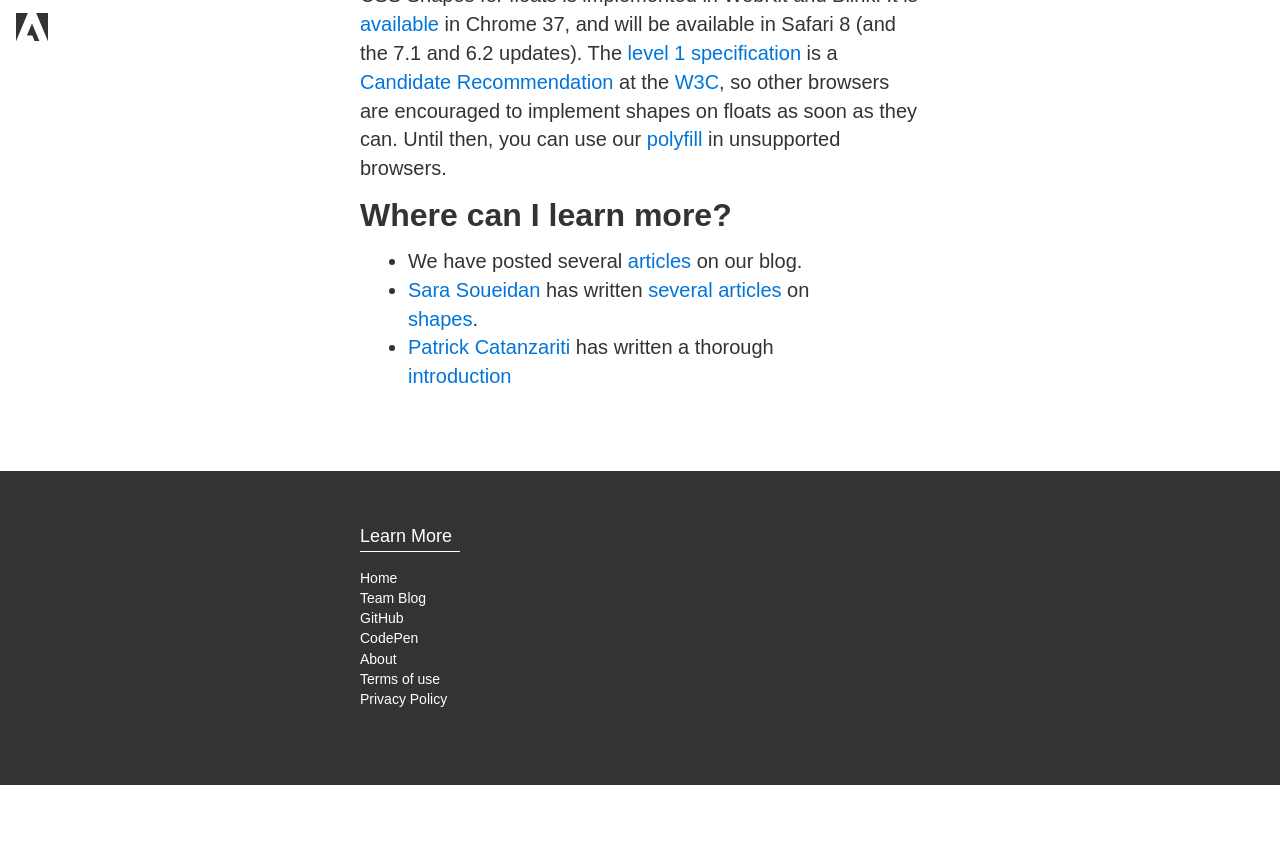
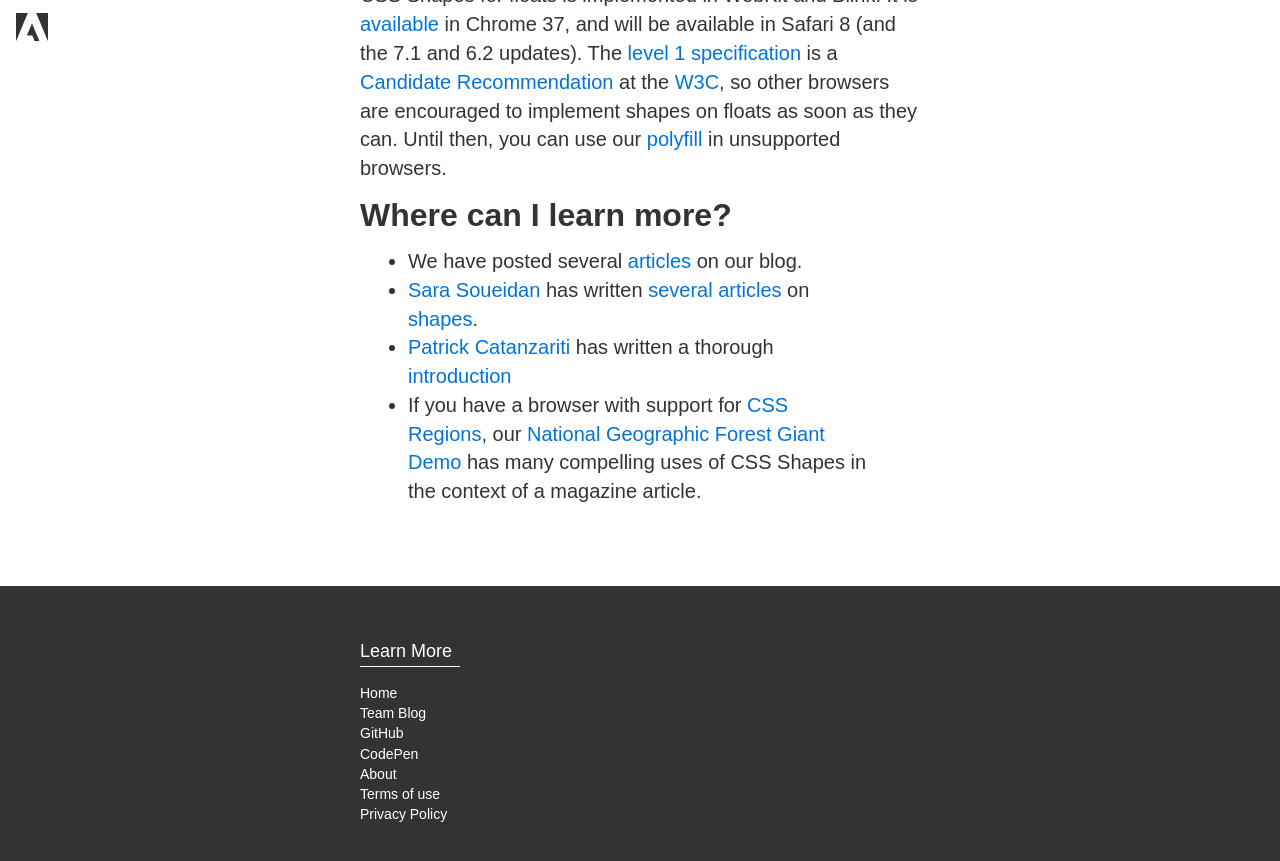
Before and after one commit to adobe-webplatform/adobe-webplatform.github.io, a Jekyll site: the page built from _posts/2014-06-12-css-shapes.md, in a window 1280 px wide and 900 px high, scrolled down 1831 px. Shown: the top 861 px of the window. Built offline with Jekyll 4.4.1, drawn with Linux system fonts in a browser that asks for light colours; before the commit the page ends 2616 px from its top, so only the background shows below that.

Commit message:
Add link to Forest Giant demo to the CSS Shapes page

```diff
--- a/_posts/2014-06-12-css-shapes.md
+++ b/_posts/2014-06-12-css-shapes.md
@@ -55,3 +55,4 @@ Until then, you can use our [polyfill](http://blogs.adobe.com/webplatform/2014/0
   * We have posted several [articles](http://blogs.adobe.com/webplatform/category/features/css-shapes/) on our blog.
   * [Sara Soueidan](http://twitter.com/SaraSoueidan){:target="_blank"} has written [several](http://alistapart.com/article/css-shapes-101){:target="_blank"} [articles](http://alistapart.com/blog/post/moving-forward-with-css-shapes/){:target="_blank"} on [shapes](http://sarasoueidan.com/blog/css-shapes/){:target="_blank"}.
   * [Patrick Catanzariti](http://www.sitepoint.com/author/pcatanzariti/){:target="_blank"} has written a thorough [introduction](http://www.sitepoint.com/css-shapes-breaking-rectangular-design/){:target="_blank"}
+  * If you have a browser with support for [CSS Regions](/css-regions/), our [National Geographic Forest Giant Demo](http://webplatform.adobe.com/Demo-for-National-Geographic-Forest-Giant/browser/src/){:target="_blank"} has many compelling uses of CSS Shapes in the context of a magazine article.
```
